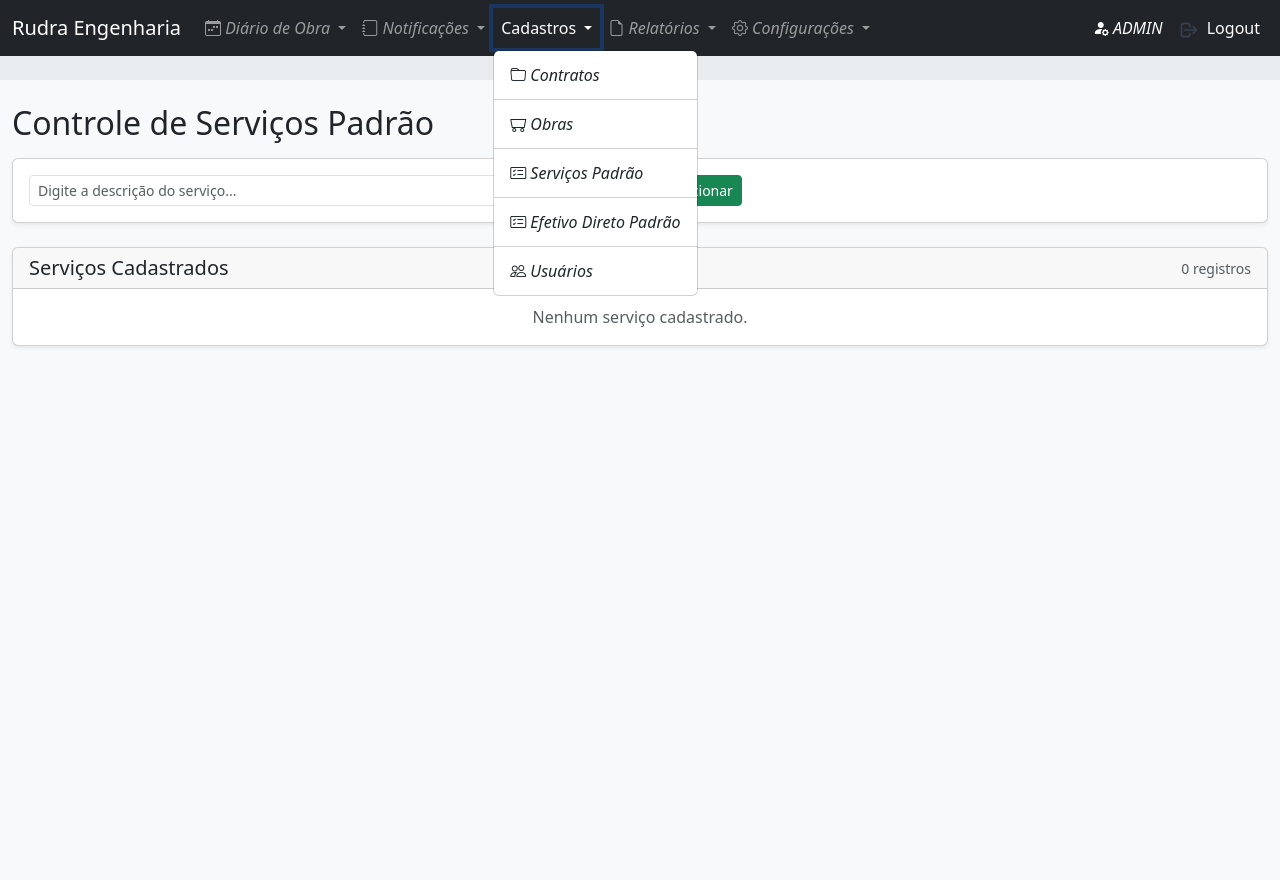
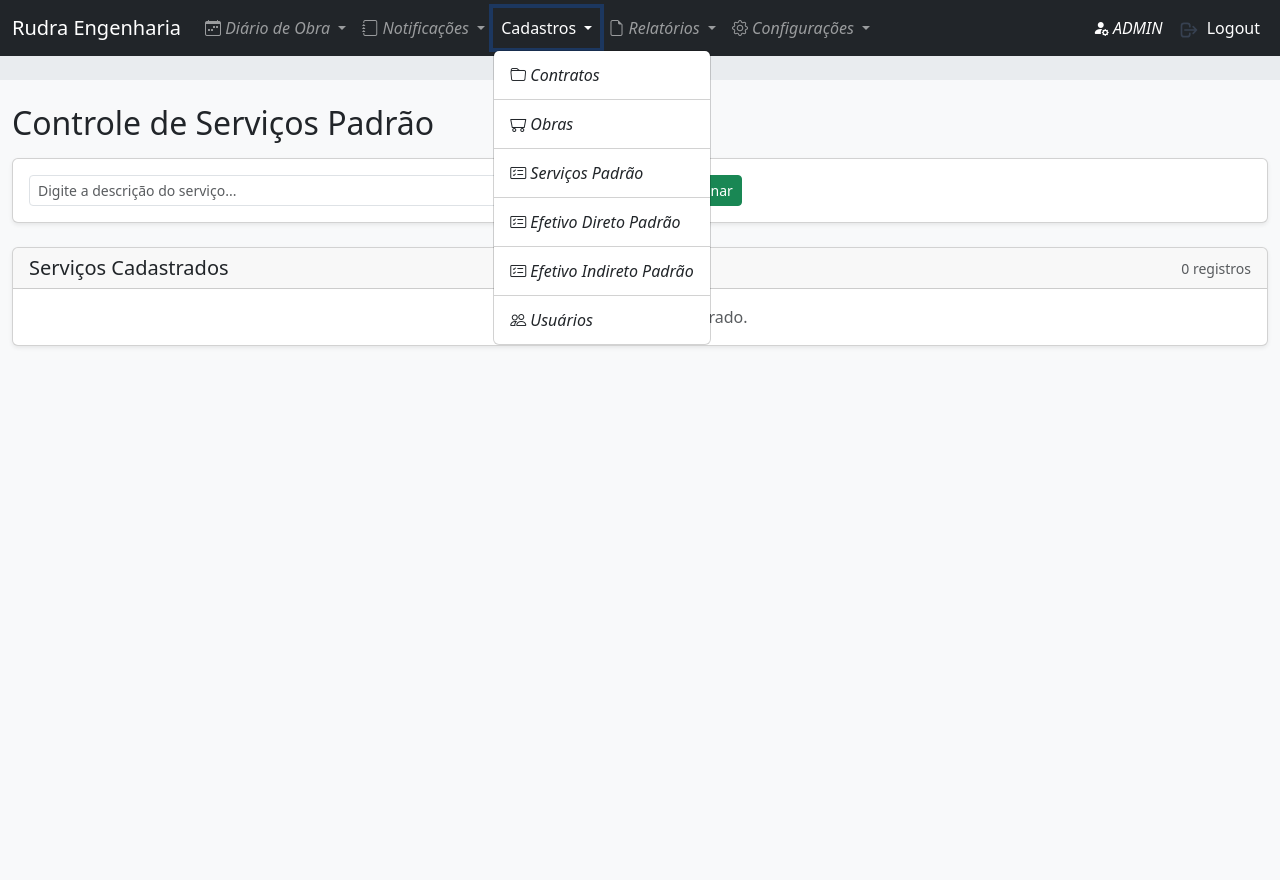
Before and after one commit to caiohpsantos/diario_de_obra_2, a Django app: page /diarios/controle_servicos_padrao/ in a window 1280 px wide, after a click on "Cadastros". Run offline with Django 5.2, Linux system fonts and the light colour scheme; a user stored in the database is signed in; data that the repository does not hold is empty; some libraries are stand-ins or nearby versions.

Commit message:
template efetivo indireto padrao

```diff
--- a/diarios/urls.py
+++ b/diarios/urls.py
@@ -11,6 +11,8 @@ urlpatterns = [
     path('controle_efetivo_direto_padrao/', views.controle_efetivo_direto_padrao, name='controle_efetivo_direto_padrao'),
     path('edita_efetivo_direto_padrao_ajax/', views.edita_efetivo_direto_padrao_ajax, name="edita_efetivo_direto_padrao_ajax"),
     path('excluir_efetivo_direto_padrao/<int:id>/', views.exclui_efetivo_direto_padrao, name='excluir_efetivo_direto_padrao'),
+    #rotas que lidam com efetivo INdireto padrão
+    path('controle_efetivo_indireto_padrao/', views.controle_efetivo_indireto_padrao, name='controle_efetivo_indireto_padrao'),
 
     #path('controle_diarios/', views.controle_diarios, name='controle_diarios'),
 
--- a/diarios/views.py
+++ b/diarios/views.py
@@ -4,9 +4,8 @@ from django.shortcuts import render, redirect, get_object_or_404
 from django.http import JsonResponse
 from django.contrib import messages
 from django.contrib.auth.decorators import login_required
-from django.views.decorators.csrf import csrf_exempt
 from django.views.decorators.http import require_POST
-from .models import Diarios, ServicosPadrao, Servicos, Efetivo_Direto_Padrao
+from .models import Diarios, ServicosPadrao, Servicos, Efetivo_Direto_Padrao, Efetivo_Indireto_Padrao
 from utils.models import Historico_Edicao
 
 
@@ -14,21 +13,41 @@ from utils.models import Historico_Edicao
 #views que lidam com servicos padrão
 @login_required
 def controle_servicos_padrao(request):
+    '''
+    Função responsável pelo cadastro de novos serviços padrão para os diarios.
+    '''
+    #se o método recebido for POST
     if request.method == 'POST':
         descricao = request.POST.get('descricao', '').strip()
+        #Se o campo descrição não chegou vazio inicia as validação
         if descricao:
-            ServicosPadrao.objects.create(descricao=descricao)
-            messages.add_message(request, messages.SUCCESS, f"Serviço {descricao} foi cadastrado com sucesso.")
+            #verifica se o novo serviço já existe, caso positivo retona msg de erro
+            if ServicosPadrao.objects.filter(descricao=descricao).exists():
+                messages.add_message(request, messages.ERROR, f"O serviço {descricao} já está cadastrado.")
+                return redirect('controle_servicos_padrao')
+            else:
+                #se não existir cadastro no banco
+                ServicosPadrao.objects.create(descricao=descricao)
+                messages.add_message(request, messages.SUCCESS, f"Serviço {descricao} foi cadastrado com sucesso.")
         else:
+        #se o campo chegou vazio retorna msg de erro avisando
             messages.add_message(request, messages.ERROR, f"Preencha o nome do serviço no campo de Descrição.")
         return redirect('controle_servicos_padrao')  # redireciona pra limpar o form
 
+    #Se o método recebido não for POST retorna todos os serviços cadastrados
     servicos = ServicosPadrao.objects.all().order_by('descricao')
     return render(request, 'controle_servicos_padrao.html', {'servicos': servicos})
 
 @login_required
 @require_POST
 def edita_servicos_padrao_ajax(request):
+    '''
+    Cuida da edição de serviços já cadastrados.
+    Exige POST pois funciona via ajax na interface recebendo dados via json
+    '''
+
+    #Tenta buscar a id fornecida na model ServicosPadrao e atualizar o registro
+    #retorna sucesso se der tudo certo
     try:
         data = json.loads(request.body)
         servico = ServicosPadrao.objects.get(id=data['id'])
@@ -36,9 +55,11 @@ def edita_servicos_padrao_ajax(request):
         servico.save()
         return JsonResponse({'sucesso': True})
 
+    #se não encontrar o registro com o id fornecido retorna a mensagem Serviço nao encontrado
     except ServicosPadrao.DoesNotExist:
         return JsonResponse({'sucesso': False, 'mensagem': 'Serviço não encontrado.'})
 
+    #outros erros sao mostrados aqui
     except Exception as e:
         return JsonResponse({'sucesso': False, 'mensagem': str(e)})
 
@@ -48,17 +69,23 @@ def exclui_servicos_padrao(request, id):
     Exclui um serviço padrão, desde que não esteja referenciado em nenhum diário.
     Caso esteja, exibe uma mensagem de erro informando que não é possível excluir.
     """
+    #seleciona o serviço no bd e já pesquisa se ele está relacionado a algum diario
     servico_padrao = get_object_or_404(ServicosPadrao, id=id)
     existe_registro = Servicos.objects.filter(servicos_padrao_id = id).exists()
+
+    #Caso tenha relação retorna erro pois não pode ser excluido
     if existe_registro:
         messages.add_message(request, messages.ERROR, f"Não é possível excluir o serviço {servico_padrao.descricao} pois ele já é referenciado em algum diário. Mas ainda pode editá-lo.")
     else:
+        #Se não existir relação procede com a exclusão e retorna msg de sucesso
         nome_servico = servico_padrao.descricao
         servico_padrao.delete()
         messages.add_message(request, messages.SUCCESS, f"O servico {nome_servico} foi excluído com sucesso.")
+
+    #independente de existir ou nao redireciona pra a página
     return redirect("controle_servicos_padrao")
 
-#views que lidam com efetivo direto
+#views que lidam com efetivo direto padrão
 @login_required
 def controle_efetivo_direto_padrao(request):
     if request.method == "POST":
@@ -69,6 +96,10 @@ def controle_efetivo_direto_padrao(request):
         if not funcao or not qtde or not presente:
             messages.add_message(request, messages.ERROR, "Os campos Função, Efetivo total e Efetivo presente não podem ser vazios.")
             redirect("controle_efetivo_direto_padrao")
+
+        elif Efetivo_Direto_Padrao.objects.filter(funcao=funcao).exists():
+            messages.add_message(request, messages.ERROR, f"A função {funcao} já está cadastrada.")
+            return redirect("controle_efetivo_direto_padrao")
 
         else:
             try:
@@ -128,3 +159,42 @@ def exclui_efetivo_direto_padrao(request, id):
         messages.add_message(request, messages.ERROR, f"Não foi possível excluir o efetivo {efetivo_funcao}. Erro: {e}")
 
     return redirect("controle_efetivo_direto_padrao")
+
+#views que lidam com efetivo indireto padrão
+@login_required
+def controle_efetivo_indireto_padrao(request):
+    if request.method == "POST":
+        funcao = request.POST.get("funcao").strip()
+        efetivo = request.POST.get("efetivo").strip()
+
+        if not funcao or not efetivo:
+            messages.add_message(request, messages.ERROR, "Os campos Função e Efetivo não podem ser vazios.")
+            return redirect("controle_efetivo_indireto_padrao")
+
+        if Efetivo_Indireto_Padrao.objects.filter(funcao=funcao).exists():
+            messages.add_message(request, messages.ERROR, f"A função {funcao} já está cadastrada.")
+            return redirect("controle_efetivo_indireto_padrao")
+
+        try:
+            efetivo = int(efetivo)
+
+        except ValueError:
+            messages.error(request, "O campo efetivo deve conter apenas números inteiros.")
+            return redirect("controle_efetivo_indireto_padrao")
+
+        if efetivo < 1:
+            messages.error(request, "O valor do Efetivo deve ser pelo menos 1.")
+            return redirect("controle_efetivo_indireto_padrao")
+
+
+        try:
+            novo_efetivo_indireto = Efetivo_Indireto_Padrao(funcao = funcao, efetivo = int(efetivo))
+            novo_efetivo_indireto.save()
+            messages.add_message(request, messages.SUCCESS, f"O novo efetivo {novo_efetivo_indireto.funcao} foi cadastrado com sucesso.")
+        except Exception as e:
+                messages.add_message(request, messages.ERROR, f"Houve um erro ao salvar o novo efetivo. Erro {e}")
+
+        return redirect("controle_efetivo_indireto_padrao")
+
+    efetivo_indireto_padrao = Efetivo_Indireto_Padrao.objects.all()
+    return render(request, "controle_efetivo_indireto_padrao.html", {"efetivos":efetivo_indireto_padrao})
--- a/templates/base.html
+++ b/templates/base.html
@@ -101,6 +101,12 @@
                                 <i class="bi bi-card-checklist"> Efetivo Direto Padrão </i>
                                 </a>
                             </li>
+                             <li><hr class="dropdown-divider"></li>
+                            <li>
+                                <a class="dropdown-item" href="{% url 'controle_efetivo_indireto_padrao' %}">
+                                <i class="bi bi-card-checklist"> Efetivo Indireto Padrão </i>
+                                </a>
+                            </li>
 
                             <li><hr class="dropdown-divider"></li>
                             <li>
```
Also changed, not shown: diarios/templates/controle_efetivo_indireto_padrao.html (added, +117 -0 lines), db.sqlite3, diarios/models.py (line endings or trailing spaces).
